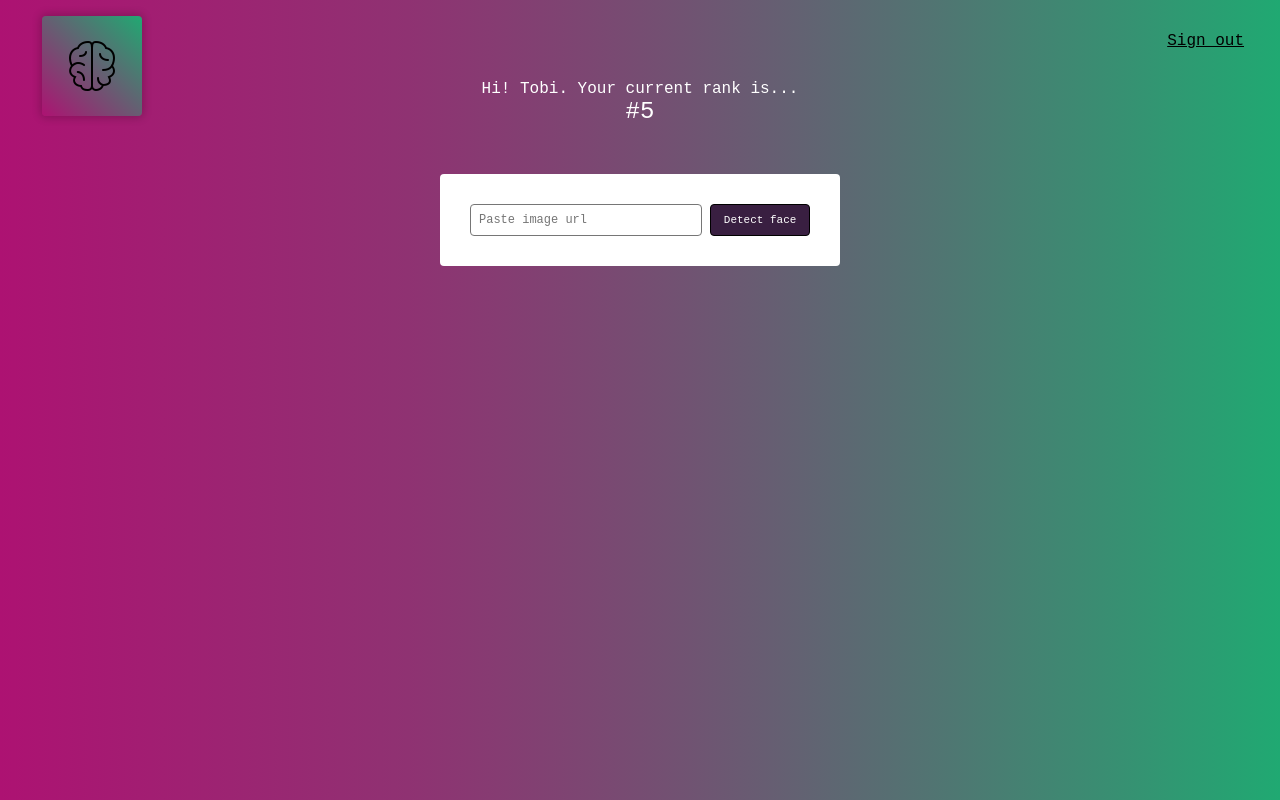
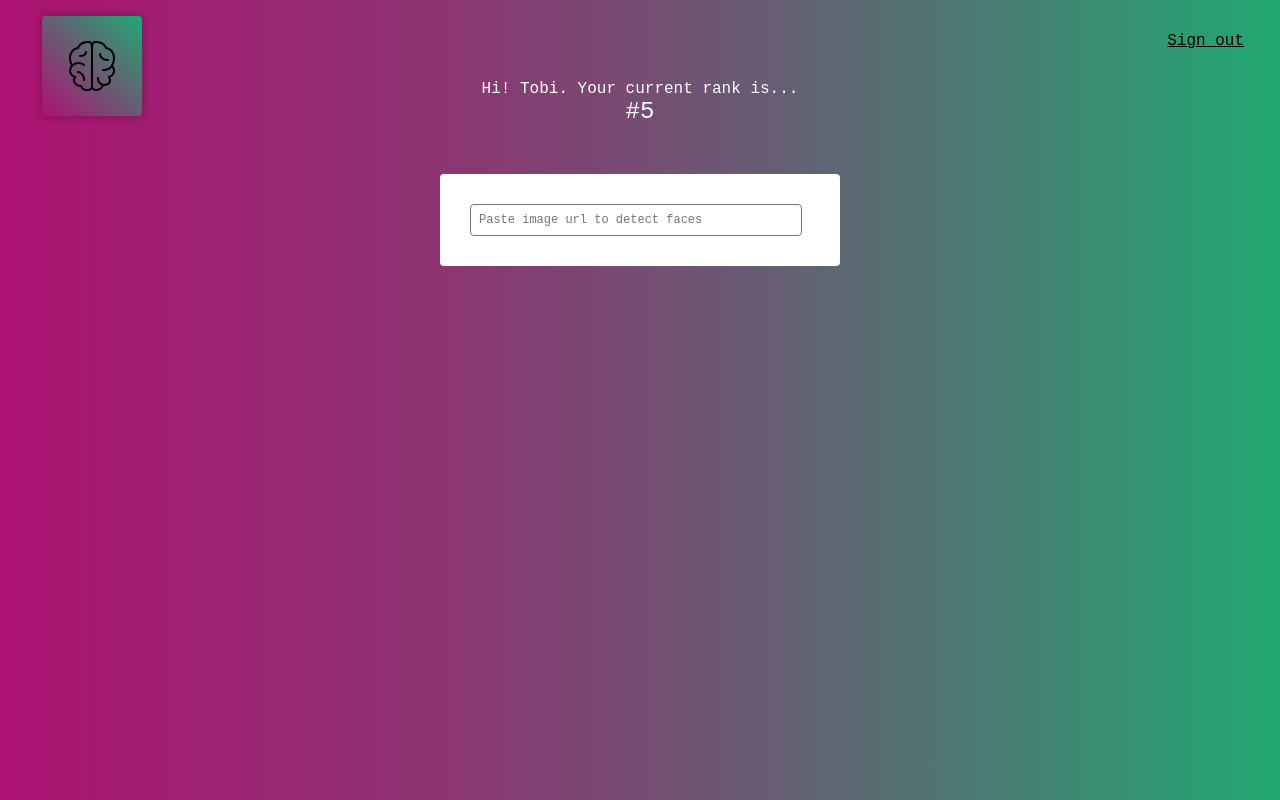
Before and after one commit to OluJoseph/face-detector-app, a React (Create React App) app: page / in a window 1280 px wide. Built offline with nearby package versions, Linux system fonts and the light colour scheme; what clarifai would draw is missing.

Commit message:
added detector for multiple faces

```diff
--- a/src/App.js
+++ b/src/App.js
@@ -87,7 +87,7 @@ class App extends Component {
     super(props);
     this.state = {
       urlInput: '',
-      box: {}
+      boxes: [{}]
     };
 
     this.handleInputChange = this.handleInputChange.bind(this);
@@ -102,33 +102,39 @@ class App extends Component {
 
   //calculate the border locations of the detector Box
   calculateFaceLocation = (data) => {
-    const loc = data.outputs[0].data.regions[0].region_info.bounding_box;
+    const regionData = data.outputs[0].data.regions; //this assigns an array of face location objects with unique bounding boxes
     const image = document.getElementById('inputImage');
     const width = Number(image.width);
     const height = Number(image.height);
 
+    //using an array map function to calculate the location for each bounding box
+    const locations = regionData.map(data => {
+      const loc = (data.region_info.bounding_box)
       return {
         leftCol: loc.left_col * width,
         rightCol: width - (loc.right_col * width),
         topRow: loc.top_row * height,
         bottomRow: height - (loc.bottom_row * height)
       }
+    })
+
+    return locations;
   }
 
   //set the state of the box location to the calculated result
-  setBox = (box) => {
-    this.setState({box})
+  setBoxes = (boxes) => {
+    this.setState({boxes})
   }
 
   //function handles the data submitted
-  onButtonSubmit = (e) => {
+  onImageLoad = (e) => {
     e.preventDefault();
 
     app.models.predict(
         Clarifai.FACE_DETECT_MODEL,
         this.state.urlInput)
-      .then(response => this.calculateFaceLocation(response))
-      .then(boxLocation => this.setBox(boxLocation))
+      .then(response => this.calculateFaceLocation(response)) //this function should return an array of bounding-box locations
+      .then(boxLocations => this.setBoxes(boxLocations)) //this function should update the "boxes" state to a new array for each unique image URL
       .catch(err => console.log(err))
   }
 
@@ -159,9 +165,9 @@ class App extends Component {
         <div className="inputOutput">
           <ImageLinkForm
           handleInputChange={this.handleInputChange}
-          onButtonSubmit={this.onButtonSubmit}/>
+          />
 
-          {this.state.urlInput && <FaceDetector box={this.state.box} imageSrc={this.state.urlInput}/>}
+          {this.state.urlInput && <FaceDetector onImageLoad={this.onImageLoad} boxes={this.state.boxes} imageSrc={this.state.urlInput}/>}
         </div>
 
       </div>
--- a/src/components/FaceDetector/FaceDetector.css
+++ b/src/components/FaceDetector/FaceDetector.css
@@ -5,4 +5,5 @@
     flex-wrap: wrap;
     justify-content: center;
     cursor: pointer;
+    border-width: 1px;
 }
--- a/src/components/FaceDetector/FaceDetector.js
+++ b/src/components/FaceDetector/FaceDetector.js
@@ -4,11 +4,13 @@ import './FaceDetector.css';
 
 
 const FaceDetector = (props) => {
-    const image = <img id='inputImage' src={props.imageSrc} alt='image' className='br2' style={{width:'400px', height:'auto'}} />;
+    const image = <img id='inputImage' onLoad={props.onImageLoad} src={props.imageSrc} alt='image' className='br2' style={{width:'400px', height:'auto'}} />;
+    const allBoxes = props.boxes.map((box, i) => <div className='bounding-box' key={i} style={{top: box.topRow, bottom:box.bottomRow, left: box.leftCol, right: box.rightCol}}></div>)
+
     return (
         <div className='mt2' style={{position: 'relative'}}>
             {image}
-            <div className='bounding-box' style={{top: props.box.topRow, bottom:props.box.bottomRow, left: props.box.leftCol, right: props.box.rightCol}}></div>
+            {allBoxes}
         </div>
     )
 };
--- a/src/components/ImageLinkForm/ImageLinkForm.js
+++ b/src/components/ImageLinkForm/ImageLinkForm.js
@@ -7,8 +7,11 @@ const ImageLinkForm = (props) => {
     return (
         <div className='w-100 mt3'>
             <form id='form' className='center mt4 br2' onSubmit={props.onButtonSubmit}>
-                <input type='text' placeholder='Paste image url' onChange ={props.handleInputChange} value={props.url} className='urlBox pa2 ba br2 w-70 mr2 bg-transparent h2' style={{fontSize:'12px'}}/>
-                <button className='detect pa2 ba br2 w-30 link grow '>Detect face</button>
+                <input type='text' placeholder='Paste image url to detect faces'
+                onChange ={props.handleInputChange} value={props.url}
+                className='urlBox pa2 ba br2 w-100 mr2 bg-transparent h2'
+                style={{fontSize:'12px'}}/>
+
             </form>
         </div>
     )
```
Lines whose indentation alone changed are shown as unchanged.
